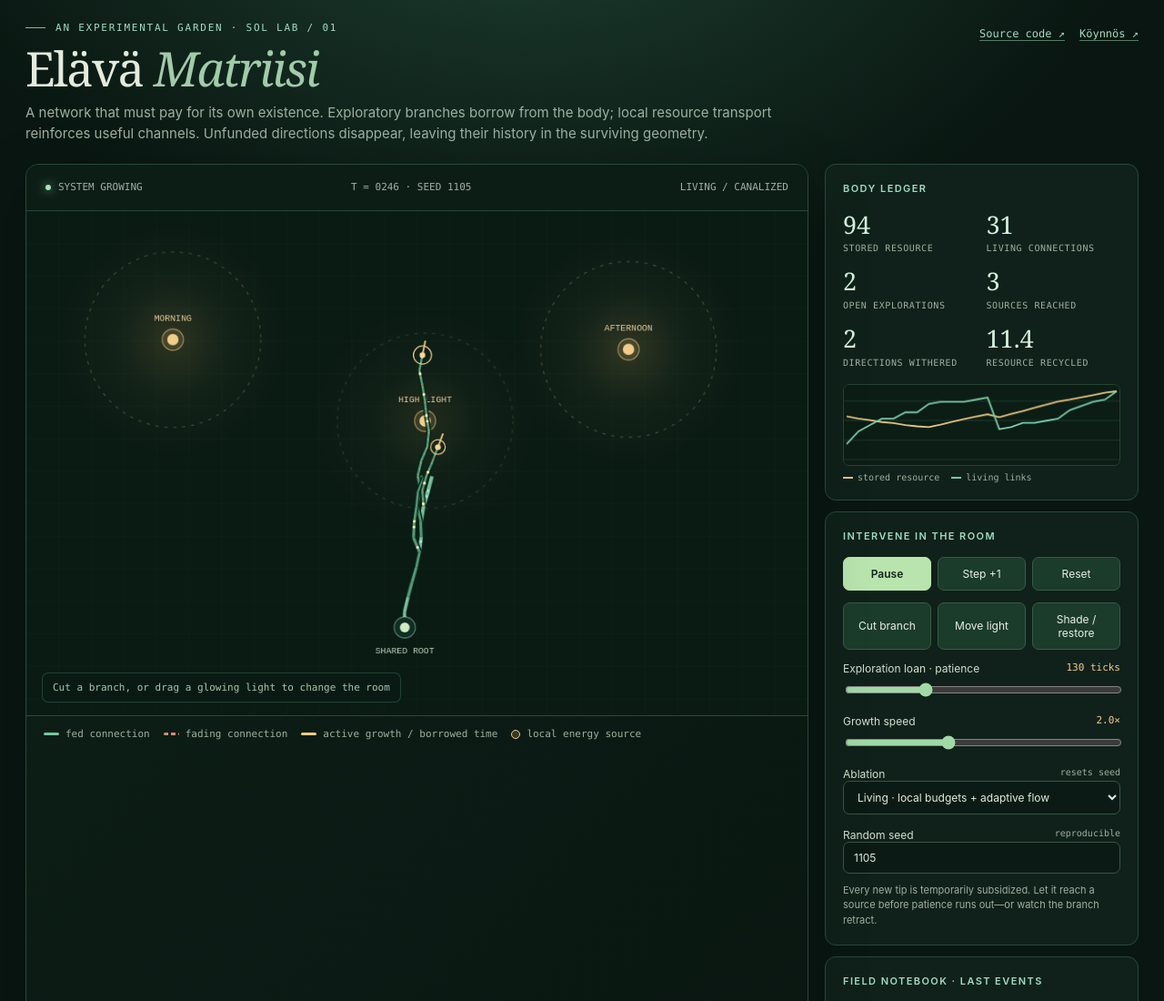
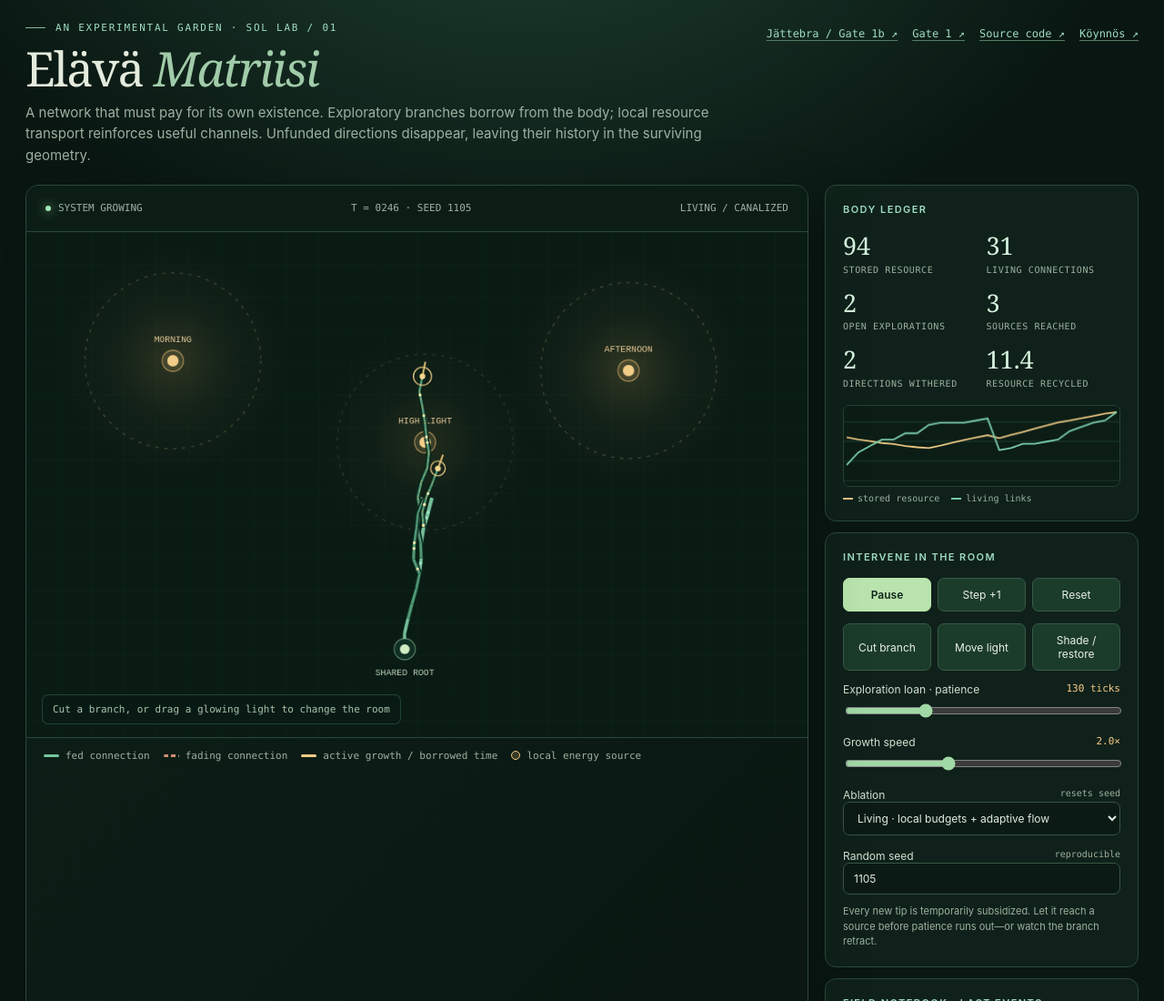
Before and after one commit to anttiluode/ElavaMatriisiSol, a website with bundled scripts: page index.html in a window 1280 px wide. Shown: the top 1100 px of the page at 91% size. Built offline with nearby package versions, Linux system fonts and the light colour scheme.

Commit message:
Add visible Gate 1 and Gate 1b navigation to living-matrix landing page

```diff
--- a/index.html
+++ b/index.html
@@ -43,7 +43,7 @@ footer{display:flex;gap:18px;justify-content:space-between;margin-top:21px;color
 </style>
 </head>
 <body><div class="wrap">
-<header><div><div class="eyebrow">An experimental garden · SOL LAB / 01</div><h1>Elävä <em>Matriisi</em></h1><p class="lead">A network that must pay for its own existence. Exploratory branches borrow from the body; local resource transport reinforces useful channels. Unfunded directions disappear, leaving their history in the surviving geometry.</p></div><div class="toplinks"><a href="https://github.com/anttiluode/ElavaMatriisiSol" target="_blank" rel="noopener">Source code ↗</a><a href="https://github.com/anttiluode/Koynnos" target="_blank" rel="noopener">Köynnös ↗</a></div></header>
+<header><div><div class="eyebrow">An experimental garden · SOL LAB / 01</div><h1>Elävä <em>Matriisi</em></h1><p class="lead">A network that must pay for its own existence. Exploratory branches borrow from the body; local resource transport reinforces useful channels. Unfunded directions disappear, leaving their history in the surviving geometry.</p></div><div class="toplinks"><a href="./gate1b/">Jättebra / Gate 1b ↗</a><a href="./gate1/">Gate 1 ↗</a><a href="https://github.com/anttiluode/ElavaMatriisiSol" target="_blank" rel="noopener">Source code ↗</a><a href="https://github.com/anttiluode/Koynnos" target="_blank" rel="noopener">Köynnös ↗</a></div></header>
 <main class="layout">
 <section class="stage"><div class="stageHead"><span class="status" id="runStatus"><span class="dot"></span><span id="statusText">SYSTEM GROWING</span></span><span id="tickLabel">T = 0000 · SEED 1105</span><span id="modeLabel">LIVING / CANALIZED</span></div>
 <div class="canvasArea"><canvas id="world" width="960" height="620" aria-label="Interactive view of a branching living resource network"></canvas><div class="floatnote" id="stageHint">Click <strong>Cut branch</strong>, then a stem · or drag a glowing light</div></div>
```
